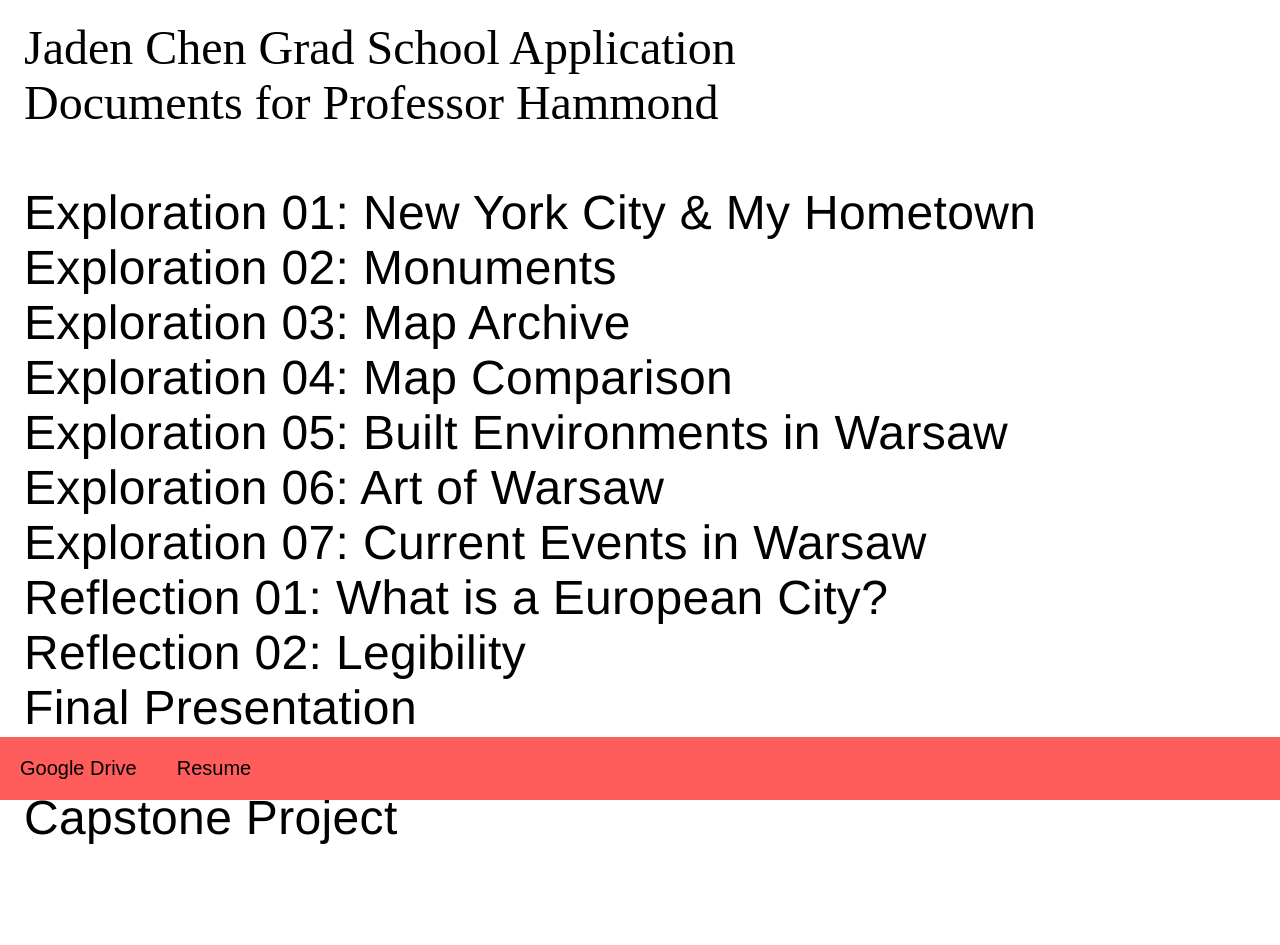
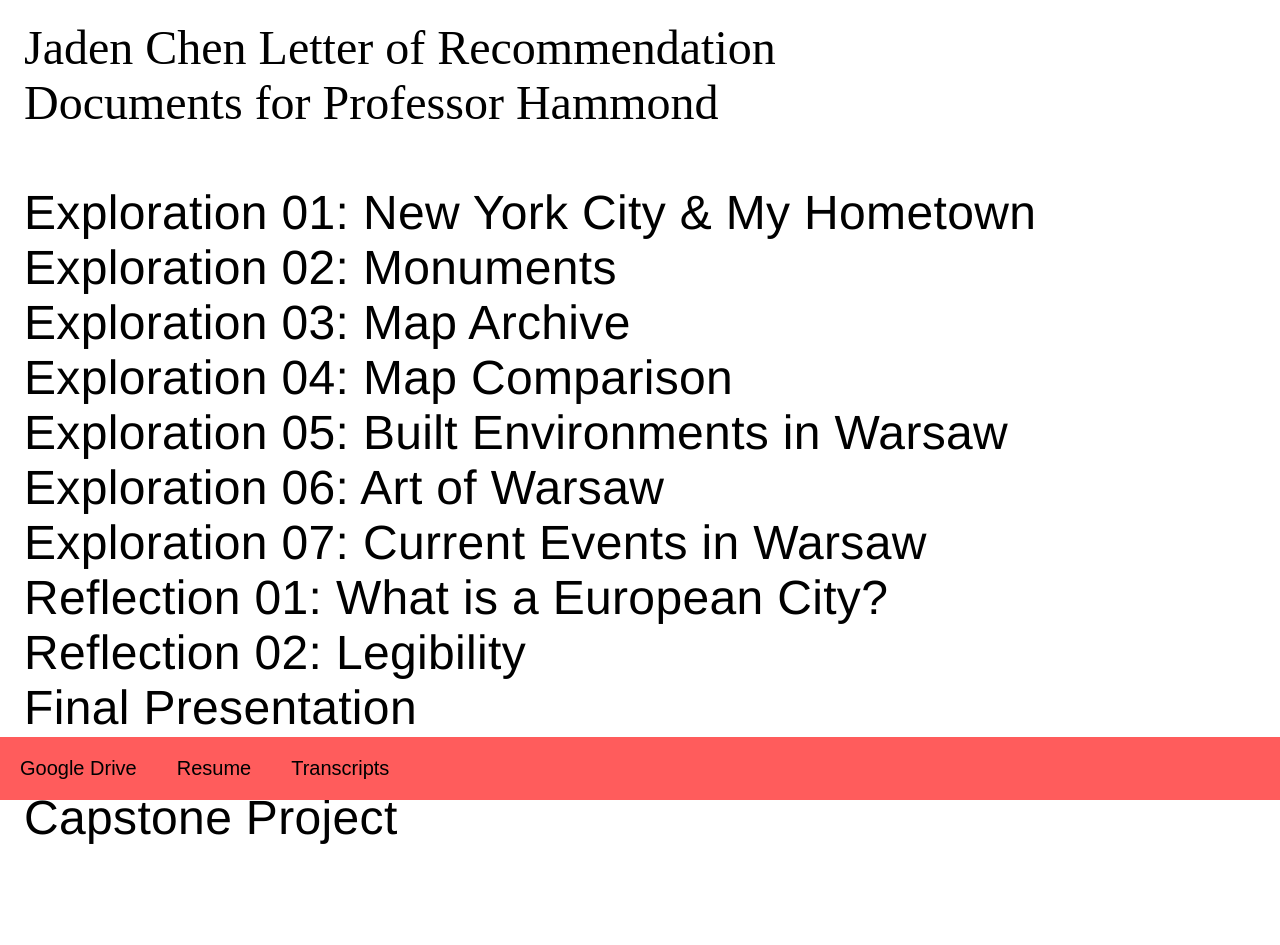
Before and after one commit to j8denc/Jaden-Chen-Docs, a plain HTML site: page index.html in a window 1280 px wide. Drawn offline with Linux system fonts and the light colour scheme; a web font is replaced by a local one.

Commit message:
Update index.html

```diff
--- a/index.html
+++ b/index.html
@@ -16,11 +16,12 @@
 
   </head>
   <body> <div class="page-container">
-   <h1><a>Jaden Chen Grad School Application
+   <h1><a>Jaden Chen Letter of Recommendation
      <br>Documents for Professor Hammond</a></h1>
     <nav>
       <a href="https://drive.google.com/drive/folders/1rtfQikm-jBoioujsKyAYFI0tY5KyJ9mi?usp=sharing" target="_blank" class="external">Google Drive</a>
       <a href="https://drive.google.com/file/d/11JIXvJuwsTfew4K5M55Gu_TL-sCFUU9W/view?usp=share_link" target="_blank" class="external">Resume</a>
+      <a href="https://drive.google.com/file/d/12Su4uZnwEtXeQ1UZtHQ9LTEjz3qRM6nq/view?usp=share_link" target="_blank" class="external">Transcripts</a>
     </nav>
 <h1>&nbsp;</h1>
 <!-- Exploration 01: New York City & My Hometown -->
```
